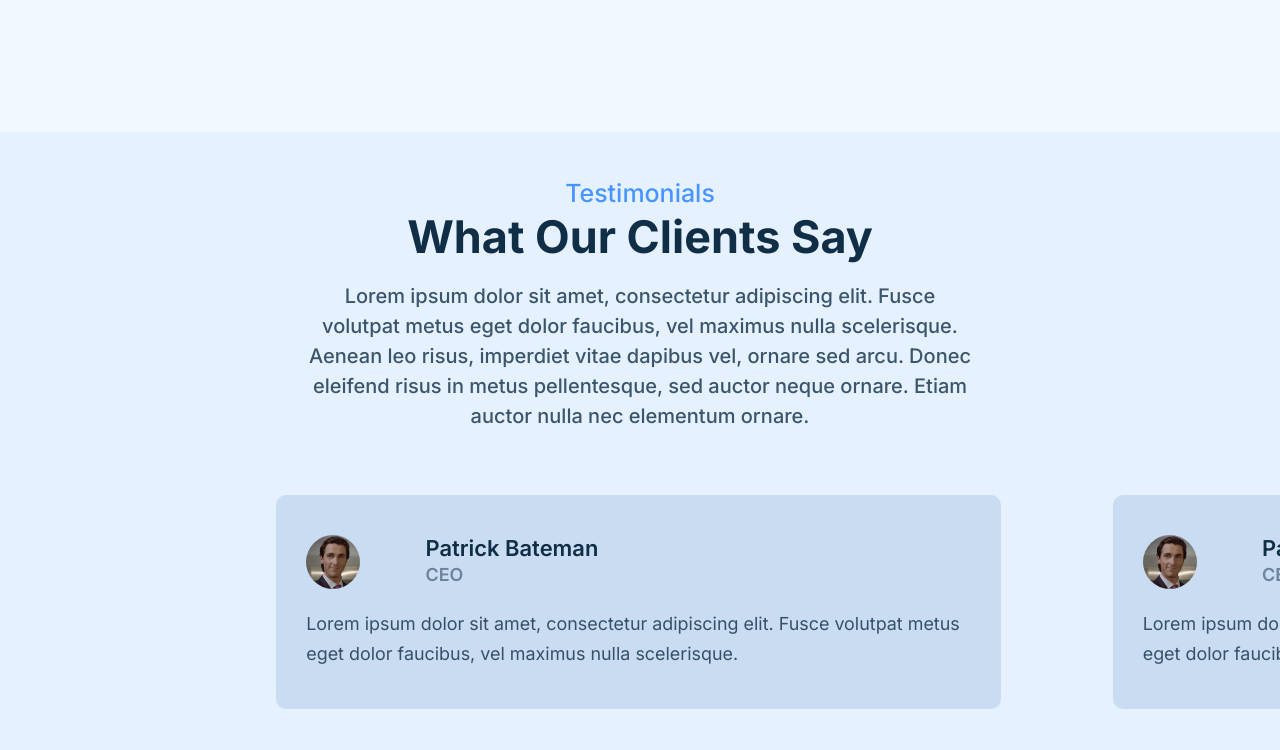
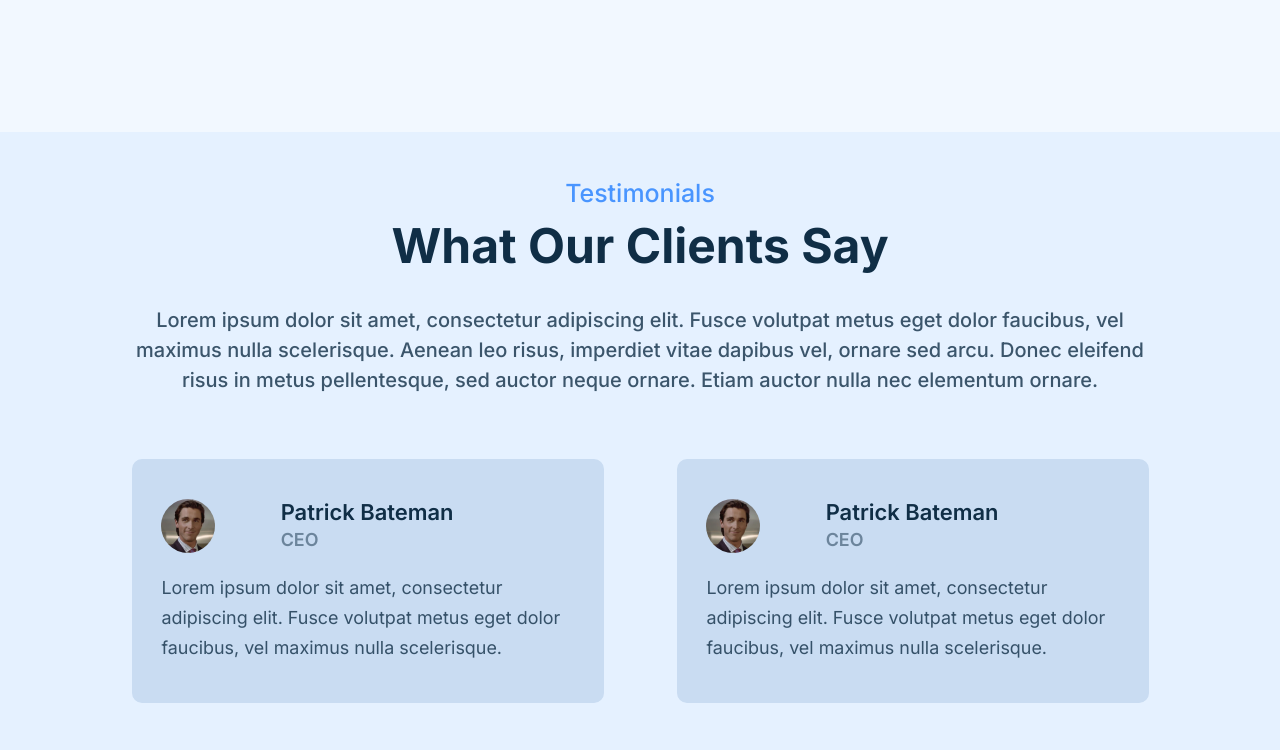
Before and after one commit to alidev9/webfletcher-site, a React (Create React App) app: page / in a window 1280 px wide. Shown: the part 2780-3530 px from the top of the page. Built offline with nearby package versions, Linux system fonts and the light colour scheme; a web font is replaced by a local one.

Commit message:
Wrote the CSS for the desktop view of the testimonial section

```diff
--- a/src/styles/homepage.css
+++ b/src/styles/homepage.css
@@ -1025,6 +1025,19 @@
     margin-bottom: 0;
     max-width: 23.5rem;
   }
+  .testimonials-section-container {
+    padding-bottom: 73px;
+  }
+  .testimonials-section-container .intro-container h2 {
+    font-size: 3rem;
+    max-width: 500px;
+    margin: 9px 0 31px 0;
+  }
+  .testimonials-section-container .intro-container p {
+    max-width: 63.56rem;
+    font-size: 1.25rem;
+    margin: 0;
+  }
   .feature-container .feature-number {
     display: block;
     font-family: "Inter";
@@ -1032,6 +1045,25 @@
     font-size: 6.25rem;
     color: rgb(197, 217, 241);
   }
+  .testimonial-carousel-container {
+    display: grid;
+    grid-template-columns: max-content max-content;
+    overflow-x: revert;
+    scroll-snap-type: revert;
+    row-gap: 48px;
+    column-gap: 73px;
+    padding: 0;
+    width: fit-content;
+    margin: 0 auto;
+  }
+  .testimonial {
+    min-width: 0;
+    max-width: 29.5rem;
+    padding: 2.5rem 1.87rem;
+  }
+  .carousel-circle-wrapper {
+    display: none;
+  }
 }
 
 /*# sourceMappingURL=homepage.css.map */
--- a/src/styles/sass/homepage.scss
+++ b/src/styles/sass/homepage.scss
@@ -1065,6 +1065,19 @@
         margin-bottom: 0;
         max-width: 23.5rem;
     }
+    .testimonials-section-container{
+        padding-bottom: 73px;
+    }
+    .testimonials-section-container .intro-container h2{
+        font-size: 3rem;
+        max-width: 500px;
+        margin: 9px 0 31px 0;
+    }
+    .testimonials-section-container .intro-container p{
+        max-width: 63.56rem;
+        font-size: 1.25rem;
+        margin: 0;
+    }
     .feature-container .feature-number{
         display: block;
         font-family: "Inter";
@@ -1072,5 +1085,23 @@
         font-size: 6.25rem;
         color: rgba(197, 217, 241, 1);
     }
-
+    .testimonial-carousel-container{
+        display: grid;
+        grid-template-columns: max-content max-content;
+        overflow-x: revert;
+        scroll-snap-type: revert;
+        row-gap: 48px;
+        column-gap: 73px;
+        padding: 0;
+        width: fit-content;
+        margin: 0 auto;
+    }
+    .testimonial{
+        min-width: 0;
+        max-width: 29.5rem;
+        padding: 2.5rem 1.87rem;
+    }
+    .carousel-circle-wrapper{
+        display: none;
+    }
 }
```
Also changed, not shown: 1 other file (tests, documents, lock files or other folders).
